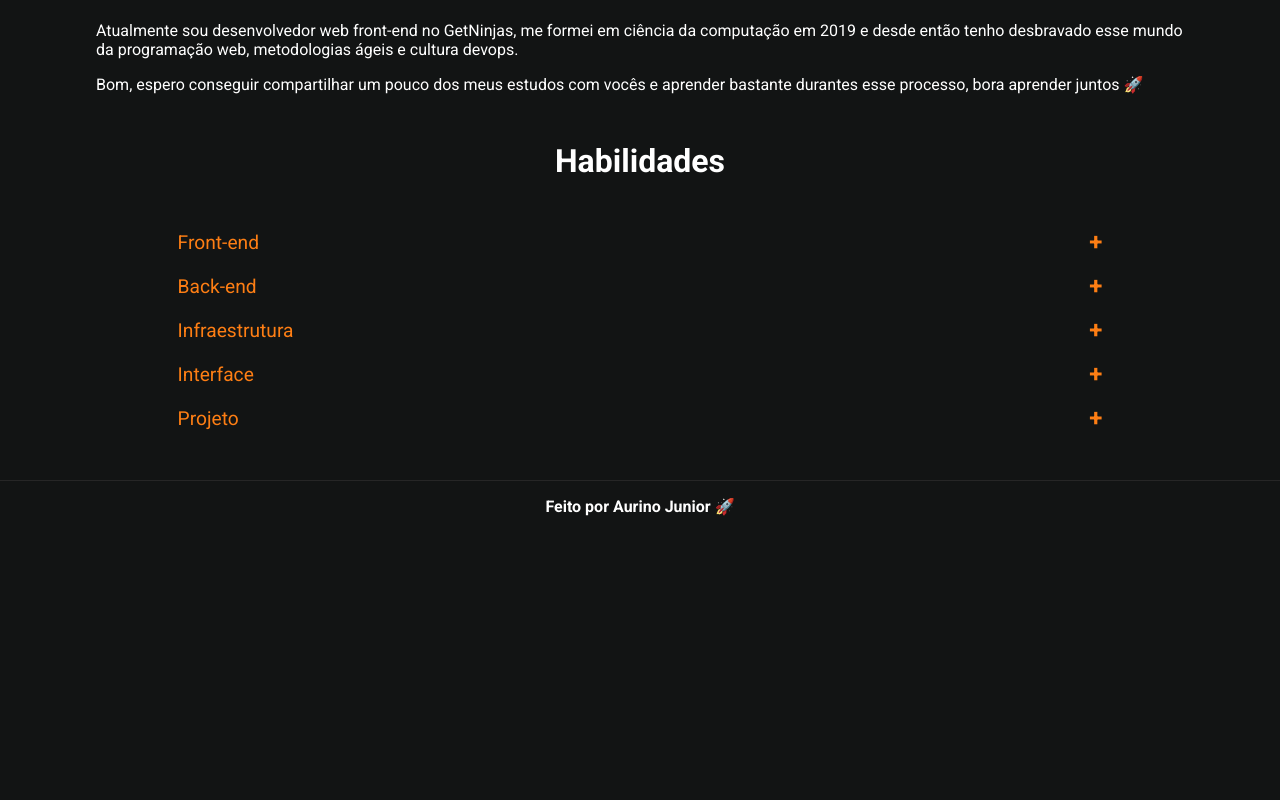
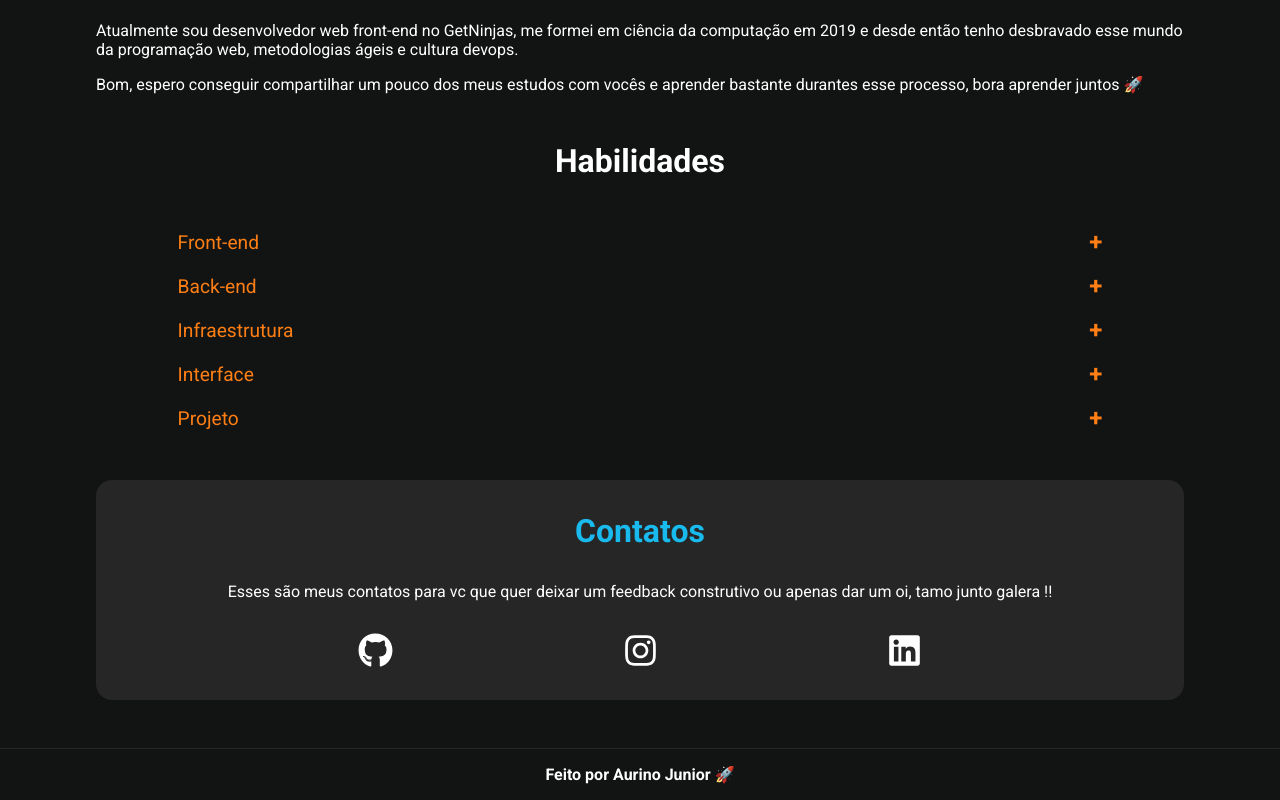
Before and after one commit to AurinoJunior/aurino.dev-v2-old, a Next.js app: page / in a window 1280 px wide. Shown: the part 1304-2104 px from the top of the page. Before the commit the page ends 1836 px from the top, so only its background shows below. Built offline with nearby package versions, Linux system fonts and the light colour scheme.

Commit message:
Create contact component

```diff
--- a/package.json
+++ b/package.json
@@ -11,6 +11,7 @@
     "next": "12.0.10",
     "react": "17.0.2",
     "react-dom": "17.0.2",
+    "react-icons": "^4.3.1",
     "styled-components": "^5.3.3"
   },
   "devDependencies": {
--- /dev/null
+++ b/src/components/atoms/SocialIcons/SocialIcons.styles.ts
@@ -0,0 +1,8 @@
+import styled from "styled-components";
+
+export const Content = styled.div`
+  display: flex;
+  justify-content: space-evenly;
+
+  width: 100%;
+`;
--- /dev/null
+++ b/src/components/atoms/SocialIcons/SocialIcons.tsx
@@ -0,0 +1,18 @@
+import React from "react";
+
+import { FaGithub, FaInstagram, FaLinkedin } from "react-icons/fa";
+import { Content } from "./SocialIcons.styles";
+
+interface ISocialIconsProps {
+  size?: number;
+}
+
+export const SocialIcons = ({ size = 35 }: ISocialIconsProps) => {
+  return (
+    <Content>
+      <FaGithub size={size} />
+      <FaInstagram size={size} />
+      <FaLinkedin size={size} />
+    </Content>
+  );
+};
--- /dev/null
+++ b/src/components/molecules/Contact/Contact.styles.ts
@@ -0,0 +1,24 @@
+import styled from "styled-components";
+import { gray_800, primary } from "../../../styles/Colors";
+
+export const Box = styled.section`
+  display: flex;
+  align-items: center;
+  flex-direction: column;
+  gap: 2rem;
+
+  background-color: ${gray_800};
+  border-radius: 1rem;
+
+  margin-top: 3rem;
+  padding: 2rem;
+`;
+
+export const Title = styled.h2`
+  color: ${primary};
+  font-size: 2rem;
+`;
+
+export const Paragraph = styled.p`
+  text-align: center;
+`;
--- /dev/null
+++ b/src/components/molecules/Contact/Contact.tsx
@@ -0,0 +1,17 @@
+import React from "react";
+import { SocialIcons } from "../../atoms/SocialIcons/SocialIcons";
+
+import { Box, Title, Paragraph } from "./Contact.styles";
+
+export const Contact = () => {
+  return (
+    <Box>
+      <Title>Contatos</Title>
+      <Paragraph>
+        Esses são meus contatos para vc que quer deixar um feedback construtivo
+        ou apenas dar um oi, tamo junto galera !!
+      </Paragraph>
+      <SocialIcons />
+    </Box>
+  );
+};
--- a/src/templates/Home/HomeTemplate.tsx
+++ b/src/templates/Home/HomeTemplate.tsx
@@ -2,6 +2,7 @@ import { Container } from "../../components/atoms/Container/Container.styles";
 import { Footer } from "../../components/atoms/Footer/Footer";
 
 import { Header } from "../../components/molecules/Header/Header";
+import { Contact } from "../../components/molecules/Contact/Contact";
 
 import { About } from "./About/About";
 import { Hero } from "./Hero/Hero";
@@ -21,6 +22,7 @@ export const HomeTemplate = () => {
       <Container>
         <About />
         <Skillset />
+        <Contact />
       </Container>
       <Footer />
     </>
```
Also changed, not shown: 1 other file (tests, documents, lock files or other folders).
